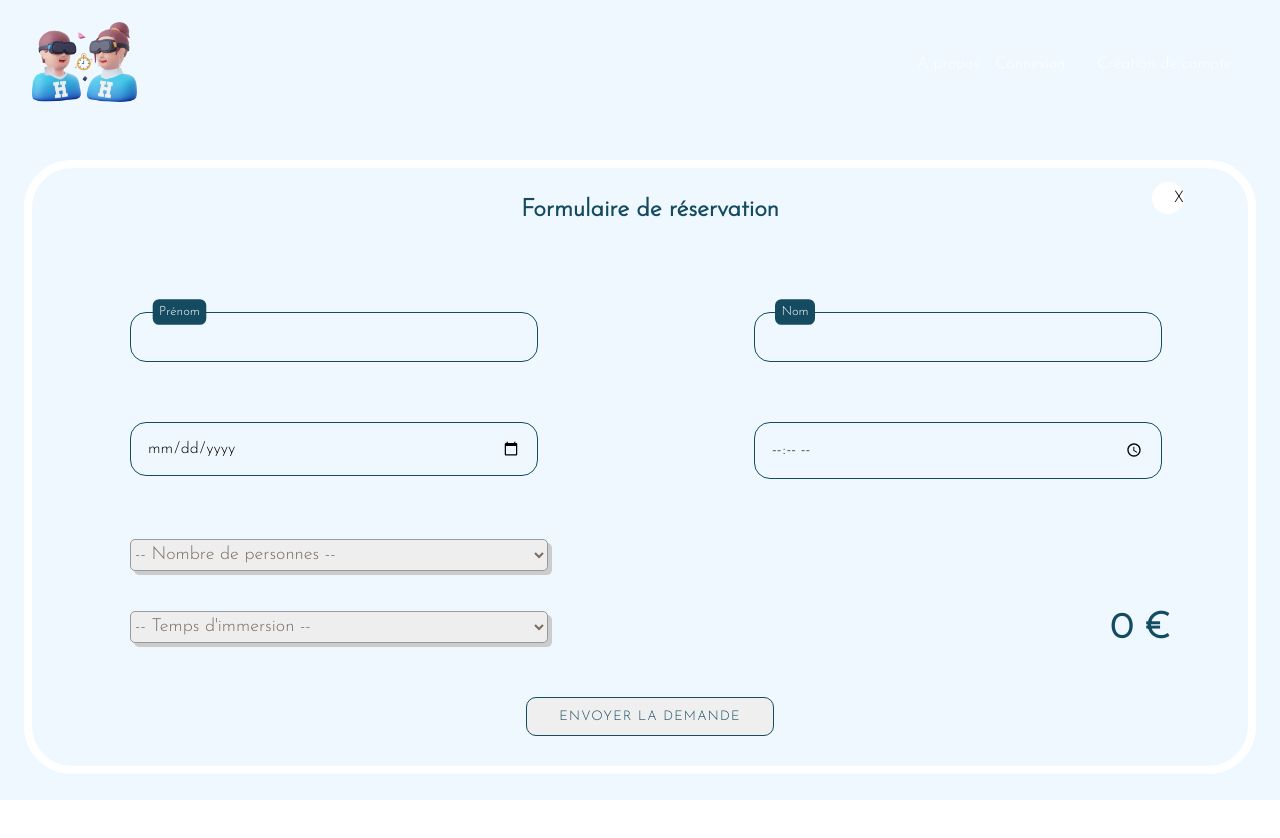
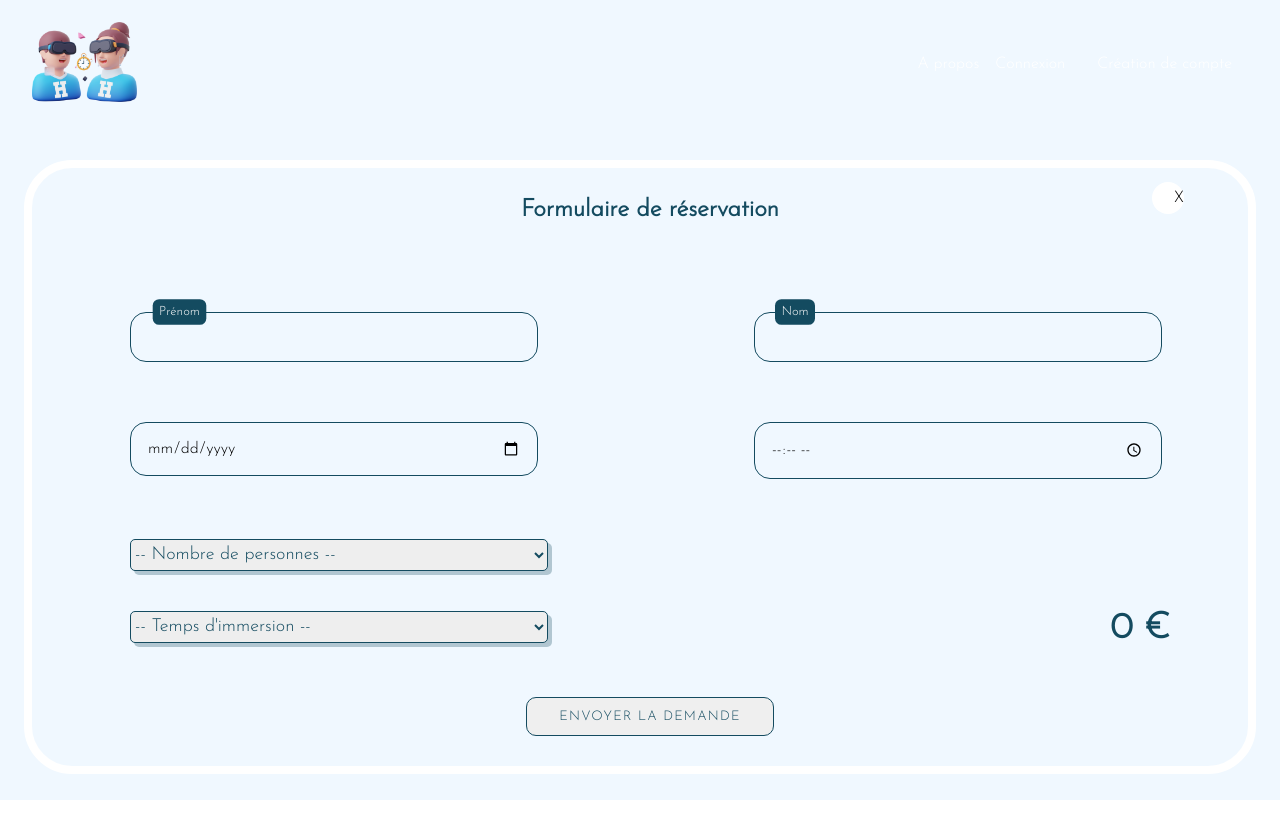
Before and after one commit to russenbissemo/hackakingtimevr, a React (Create React App) app: page /travel in a window 1280 px wide. Shown: the top 838 px of the page. Built offline with nearby package versions, Linux system fonts and the light colour scheme; grey boxes are pictures that could not be loaded.

Commit message:
changement de valeurs CSS dans le formulaire réservation et couleurs des select

```diff
--- a/src/Components/Formulaire/FormulaireReservation/FormulaireReservation.css
+++ b/src/Components/Formulaire/FormulaireReservation/FormulaireReservation.css
@@ -46,12 +46,12 @@
 select{
         width: 100%;
         height: 30px;
-        border: 1px solid #999;
+        border: 1px solid #144b60;
         font-size: 18px;
-        color: rgb(121, 110, 96);
+        color: #144b60;
         background-color: #eee;
         border-radius: 5px;
-        box-shadow: 4px 4px #ccc;
+        box-shadow: 4px 4px #144a6049;
 }
 
 .AllNombrePersonnesTemps{
--- a/src/Components/Formulaire/FormulaireReservation/FormulaireReservation.jsx
+++ b/src/Components/Formulaire/FormulaireReservation/FormulaireReservation.jsx
@@ -30,7 +30,7 @@ export default function FormulaireReservation(){
             <div>
             <Link to="/">
                 <div
-              style={{backgroundColor: "white", borderRadius: "100%", marginLeft:"40%", marginTop:"3%", height: "2em", width: "2em", display: "flex",alignItems: "center", justifyContent: "flex-end", zIndex: "55", position: "fixed", color: "black"}}>X</div>
+              style={{backgroundColor: "white", borderRadius: "100%", marginLeft:"40%", marginTop:"3%", height: "2em", width: "2em", display: "flex",alignItems: "center", justifyContent: "flex-end", zIndex: "55", position: "absolute", color: "black"}}>X</div>
         </Link>
         </div>
             <div className="divContainerFormulaire" style={{position: "absolute", top: "10em"}}>
```
